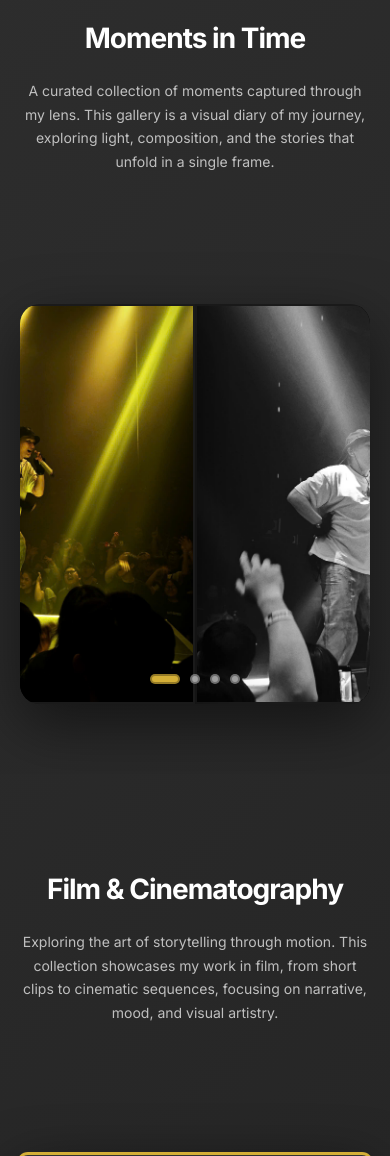
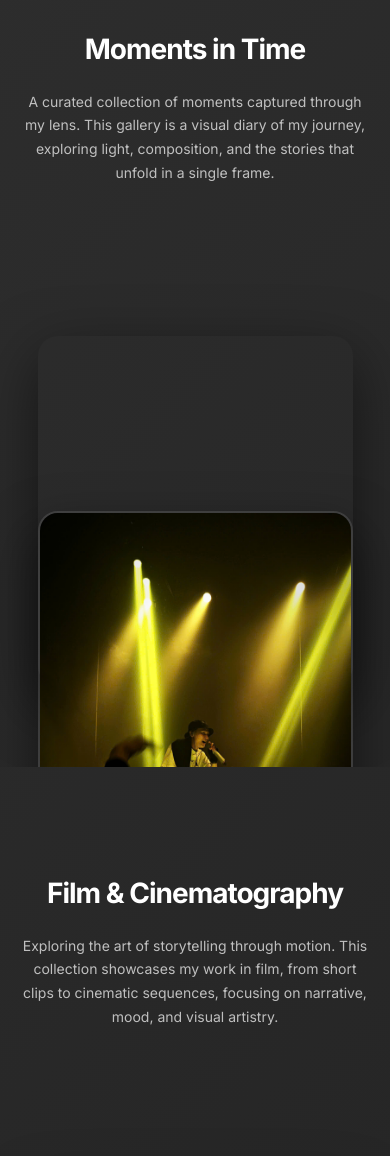
Before and after one commit to NguyenMinh993/portfolio, a Django app: page /photography/ in a window 390 px wide. Shown: the part 77-1233 px from the top of the page. Run offline with Django 5.2, Linux system fonts and the light colour scheme.

Commit message:
Remove carousel, use simple single image display for mobile showcase

```diff
--- a/portfolio/templates/portfolio/photography.html
+++ b/portfolio/templates/portfolio/photography.html
@@ -499,78 +499,55 @@
                 height: 100%;
             }
 
-            /* Mobile Carousel */
+            /* Mobile - Simple Single Image Display */
             .photo-showcase {
                 position: relative;
-                width: 100%;
-                max-width: 100%;
-                height: 400px;
+                width: 90%;
+                max-width: 400px;
+                height: auto;
                 margin: 30px auto;
-                overflow: hidden;
                 border-radius: 20px;
                 box-shadow: 0 20px 60px rgba(0, 0, 0, 0.5);
                 animation: none;
-                background: #000;
             }
 
             .showcase-container {
-                display: flex;
+                display: block;
                 width: 100%;
-                height: 100%;
-                transition: transform 0.5s ease-in-out;
-                position: relative;
+                height: auto;
             }
 
             .showcase-image {
-                min-width: 100%;
-                max-width: 100%;
                 width: 100%;
-                height: 100%;
-                flex-shrink: 0;
+                height: auto;
                 object-fit: cover;
                 transform: none !important;
                 animation: none !important;
-                border-radius: 0;
-                position: relative;
+                border-radius: 20px;
+                display: none;
+            }
+
+            .showcase-image.img-2 {
                 display: block;
             }
 
-            .img-1, .img-2, .img-3, .img-4, .img-5 {
-                display: block !important;
-                position: relative !important;
+            .img-1, .img-3, .img-4, .img-5 {
+                display: none !important;
             }
 
             .showcase-dots {
-                display: flex;
-                position: absolute;
-                bottom: 20px;
-                left: 50%;
-                transform: translateX(-50%);
-                gap: 10px;
-                z-index: 100;
-            }
-
-            .dot {
-                width: 10px;
-                height: 10px;
-                border-radius: 50%;
-                background: rgba(255, 255, 255, 0.6);
-                cursor: pointer;
-                transition: all 0.3s;
-                border: 2px solid rgba(0, 0, 0, 0.3);
-            }
-
-            .dot.active {
-                width: 30px;
-                border-radius: 5px;
-                background: #d4af37;
+                display: none;
             }
 
             /* Film Showcase Mobile */
             .film-showcase {
                 border: 8px solid #333;
                 box-shadow: 0 0 0 3px #d4af37, 0 20px 60px rgba(0, 0, 0, 0.7);
-                border-radius: 8px;
+                border-radius: 12px;
+            }
+
+            .film-showcase .showcase-image {
+                border-radius: 4px;
             }
 
             .film-showcase::before,
@@ -833,96 +810,7 @@
         setupSeeMore('gallery-grid', 'gallery-see-more');
         setupSeeMore('bw-grid', 'bw-see-more');
 
-        // Mobile Carousel (Only on mobile)
-        function initMobileCarousel() {
-            if (window.innerWidth > 768) return;
 
-            const showcases = document.querySelectorAll('.photo-showcase');
-
-            showcases.forEach(showcase => {
-                const container = showcase.querySelector('.showcase-container');
-                const dots = showcase.querySelectorAll('.dot');
-                const images = showcase.querySelectorAll('.showcase-image');
-                let currentIndex = 0;
-                let autoPlayInterval;
-
-                function goToSlide(index) {
-                    currentIndex = index;
-                    container.style.transform = `translateX(-${currentIndex * 100}%)`;
-
-                    dots.forEach((dot, i) => {
-                        dot.classList.toggle('active', i === currentIndex);
-                    });
-                }
-
-                function nextSlide() {
-                    currentIndex = (currentIndex + 1) % images.length;
-                    goToSlide(currentIndex);
-                }
-
-                function startAutoPlay() {
-                    autoPlayInterval = setInterval(nextSlide, 4000);
-                }
-
-                function stopAutoPlay() {
-                    clearInterval(autoPlayInterval);
-                }
-
-                // Dot click
-                dots.forEach((dot, index) => {
-                    dot.addEventListener('click', () => {
-                        stopAutoPlay();
-                        goToSlide(index);
-                        startAutoPlay();
-                    });
-                });
-
-                // Touch swipe
-                let touchStartX = 0;
-                let touchEndX = 0;
-
-                container.addEventListener('touchstart', (e) => {
-                    touchStartX = e.changedTouches[0].screenX;
-                    stopAutoPlay();
-                });
-
-                container.addEventListener('touchend', (e) => {
-                    touchEndX = e.changedTouches[0].screenX;
-                    handleSwipe();
-                    startAutoPlay();
-                });
-
-                function handleSwipe() {
-                    if (touchStartX - touchEndX > 50) {
-                        // Swipe left
-                        currentIndex = (currentIndex + 1) % images.length;
-                        goToSlide(currentIndex);
-                    } else if (touchEndX - touchStartX > 50) {
-                        // Swipe right
-                        currentIndex = (currentIndex - 1 + images.length) % images.length;
-                        goToSlide(currentIndex);
-                    }
-                }
-
-                startAutoPlay();
-            });
-        }
-
-        // Init carousel on mobile
-        if (window.innerWidth <= 768) {
-            initMobileCarousel();
-        }
-
-        // Re-init on resize
-        let resizeTimer;
-        window.addEventListener('resize', () => {
-            clearTimeout(resizeTimer);
-            resizeTimer = setTimeout(() => {
-                if (window.innerWidth <= 768) {
-                    initMobileCarousel();
-                }
-            }, 250);
-        });
 
         // Mobile Menu Toggle
         const menuToggle = document.getElementById('menu-toggle');
```
